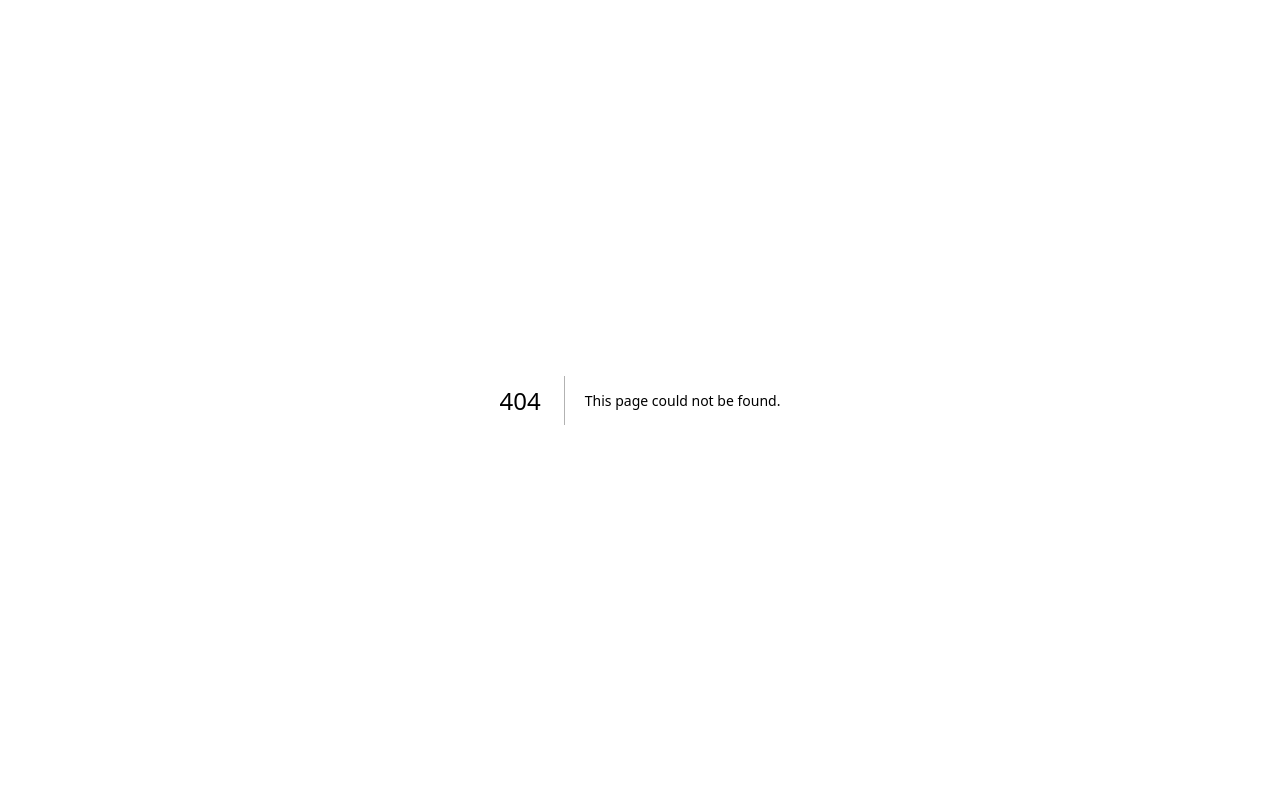
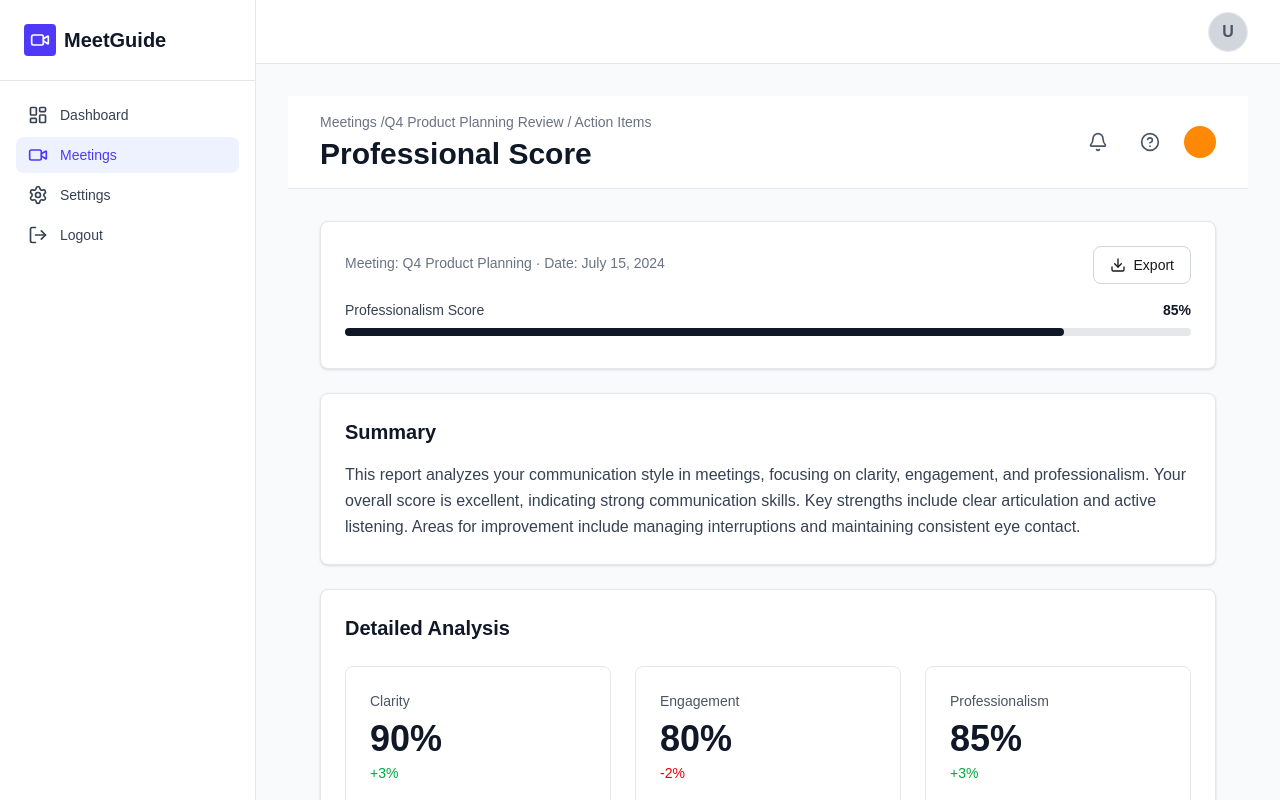
Before and after one commit to AkilaIshanMeegoda/meet-guide, a Next.js app in the folder meet-guide-app/: page /meetings/1/professional-scores in a window 1280 px wide. Before the commit this address had no page. Built offline with nearby package versions, Linux system fonts and the light colour scheme.

Commit message:
updated the slide bar

```diff
--- /dev/null
+++ b/meet-guide-app/app/(dashboard)/meetings/[id]/professional-scores/page.jsx
@@ -0,0 +1,107 @@
+'use client';
+
+import React from 'react';
+import { Bell, HelpCircle, Download } from 'lucide-react';
+
+const ProfessionalScorePage = () => {
+  const handleExport = () => {
+    console.log('Exporting report...');
+  };
+
+  return (
+    <div className="flex-1 overflow-auto bg-gray-50">
+      {/* Header */}
+      <div className="bg-white border-b border-gray-200 px-8 py-4">
+        <div className="flex items-center justify-between">
+          <div>
+            <p className="text-sm text-gray-500 mb-1">
+              Meetings /Q4 Product Planning Review / Action Items
+            </p>
+            <h1 className="text-3xl font-bold text-gray-900">Professional Score</h1>
+          </div>
+          <div className="flex items-center gap-4">
+            <button className="p-2 hover:bg-gray-100 rounded-lg transition-colors">
+              <Bell className="w-5 h-5 text-gray-600" />
+            </button>
+            <button className="p-2 hover:bg-gray-100 rounded-lg transition-colors">
+              <HelpCircle className="w-5 h-5 text-gray-600" />
+            </button>
+            <div className="w-8 h-8 bg-orange-400 rounded-full"></div>
+          </div>
+        </div>
+      </div>
+
+      {/* Content */}
+      <div className="p-8">
+        {/* Score Header */}
+        <div className="bg-white rounded-lg shadow-sm border border-gray-200 p-6 mb-6">
+          <div className="flex items-center justify-between mb-4">
+            <div>
+              <p className="text-sm text-gray-500 mb-1">
+                Meeting: Q4 Product Planning · Date: July 15, 2024
+              </p>
+            </div>
+            <button
+              onClick={handleExport}
+              className="flex items-center gap-2 px-4 py-2 border border-gray-300 rounded-lg hover:bg-gray-50 transition-colors"
+            >
+              <Download className="w-4 h-4" />
+              <span className="text-sm font-medium">Export</span>
+            </button>
+          </div>
+
+          <div className="mb-2">
+            <div className="flex items-center justify-between mb-2">
+              <span className="text-sm font-medium text-gray-700">Professionalism Score</span>
+              <span className="text-sm font-bold text-gray-900">85%</span>
+            </div>
+            <div className="w-full bg-gray-200 rounded-full h-2">
+              <div className="bg-gray-900 h-2 rounded-full" style={{ width: '85%' }}></div>
+            </div>
+          </div>
+        </div>
+
+        {/* Summary */}
+        <div className="bg-white rounded-lg shadow-sm border border-gray-200 p-6 mb-6">
+          <h2 className="text-xl font-bold text-gray-900 mb-4">Summary</h2>
+          <p className="text-gray-700 leading-relaxed">
+            This report analyzes your communication style in meetings, focusing on clarity,
+            engagement, and professionalism. Your overall score is excellent, indicating strong
+            communication skills. Key strengths include clear articulation and active listening.
+            Areas for improvement include managing interruptions and maintaining consistent eye contact.
+          </p>
+        </div>
+
+        {/* Detailed Analysis */}
+        <div className="bg-white rounded-lg shadow-sm border border-gray-200 p-6">
+          <h2 className="text-xl font-bold text-gray-900 mb-6">Detailed Analysis</h2>
+
+          <div className="grid grid-cols-1 md:grid-cols-3 gap-6">
+            {/* Clarity */}
+            <div className="border border-gray-200 rounded-lg p-6">
+              <h3 className="text-sm font-medium text-gray-600 mb-2">Clarity</h3>
+              <div className="text-4xl font-bold text-gray-900 mb-1">90%</div>
+              <div className="text-sm font-medium text-green-600">+3%</div>
+            </div>
+
+            {/* Engagement */}
+            <div className="border border-gray-200 rounded-lg p-6">
+              <h3 className="text-sm font-medium text-gray-600 mb-2">Engagement</h3>
+              <div className="text-4xl font-bold text-gray-900 mb-1">80%</div>
+              <div className="text-sm font-medium text-red-600">-2%</div>
+            </div>
+
+            {/* Professionalism */}
+            <div className="border border-gray-200 rounded-lg p-6">
+              <h3 className="text-sm font-medium text-gray-600 mb-2">Professionalism</h3>
+              <div className="text-4xl font-bold text-gray-900 mb-1">85%</div>
+              <div className="text-sm font-medium text-green-600">+3%</div>
+            </div>
+          </div>
+        </div>
+      </div>
+    </div>
+  );
+};
+
+export default ProfessionalScorePage;
--- a/meet-guide-app/components/Sidebar.tsx
+++ b/meet-guide-app/components/Sidebar.tsx
@@ -1,68 +1,73 @@
-"use client";
+'use client';
 
-import Link from "next/link";
-import { usePathname } from "next/navigation";
-import { LayoutDashboard, Video, Settings, LogOut } from "lucide-react";
+import React from 'react';
+import { LayoutDashboard, Video, Settings, LogOut } from 'lucide-react';
+import Link from 'next/link';
+import { usePathname } from 'next/navigation';
 
 const Sidebar = () => {
   const pathname = usePathname();
 
-  const navItems = [
+  const menuItems = [
     {
-      label: "Dashboard",
-      href: "/dashboard",
+      name: 'Dashboard',
       icon: LayoutDashboard,
+      href: '/dashboard',
+      active: pathname === '/dashboard'
     },
     {
-      label: "Meetings",
-      href: "/meetings",
+      name: 'Meetings',
       icon: Video,
+      href: '/meetings',
+      active: pathname === '/meetings' || pathname.startsWith('/meetings/')
     },
     {
-      label: "Settings",
-      href: "/settings",
+      name: 'Settings',
       icon: Settings,
-    },
+      href: '/settings',
+      active: pathname === '/settings'
+    }
   ];
 
   return (
-    <div className="w-64 h-screen bg-white border-r border-gray-200 flex flex-col justify-between p-6">
-      <div>
-        <div className="mb-10">
-          <h1 className="text-xl font-bold text-gray-800">MeetGuide</h1>
-        </div>
+    <div className="w-64 bg-white border-r border-gray-200 flex flex-col h-screen">
+      {/* Logo */}
+      <div className="p-6 border-b border-gray-200">
+        <Link href="/dashboard" className="flex items-center gap-2">
+          <div className="w-8 h-8 bg-indigo-600 rounded flex items-center justify-center">
+            <Video className="w-5 h-5 text-white" />
+          </div>
+          <span className="text-xl font-semibold text-gray-900">MeetGuide</span>
+        </Link>
+      </div>
 
-        <nav className="space-y-2">
-          {navItems.map((item) => {
-            const isActive = pathname === item.href;
+      {/* Navigation */}
+      <nav className="flex-1 p-4">
+        <div className="space-y-1">
+          {menuItems.map((item) => {
+            const Icon = item.icon;
             return (
               <Link
-                key={item.href}
+                key={item.name}
                 href={item.href}
-                className={`flex items-center gap-3 px-4 py-3 rounded-lg text-sm font-medium transition-colors ${
-                  isActive
-                    ? "bg-gray-100 text-gray-900"
-                    : "text-gray-600 hover:bg-gray-50 hover:text-gray-900"
+                className={`w-full flex items-center gap-3 px-3 py-2 rounded-lg transition-colors ${
+                  item.active
+                    ? 'bg-indigo-50 text-indigo-600'
+                    : 'text-gray-700 hover:bg-gray-100'
                 }`}
               >
-                <item.icon className="w-5 h-5" />
-                {item.label}
+                <Icon className="w-5 h-5" />
+                <span className="text-sm font-medium">{item.name}</span>
               </Link>
             );
           })}
-        </nav>
-      </div>
 
-      <div className="space-y-4">
-        <button className="w-full bg-blue-600 hover:bg-blue-700 text-white font-semibold py-3 px-4 rounded-lg transition-colors">
-          Join Meeting
-        </button>
-
-        <button className="w-full flex items-center gap-3 px-4 py-2 text-sm font-medium text-gray-600 hover:text-gray-900 transition-colors">
-          <LogOut className="w-5 h-5" />
-          Logout
-        </button>
-      </div>
+          <button className="w-full flex items-center gap-3 px-3 py-2 text-gray-700 hover:bg-gray-100 rounded-lg transition-colors">
+            <LogOut className="w-5 h-5" />
+            <span className="text-sm font-medium">Logout</span>
+          </button>
+        </div>
+      </nav>
     </div>
   );
 };
--- a/meet-guide-app/package.json
+++ b/meet-guide-app/package.json
@@ -3,7 +3,7 @@
   "version": "0.1.0",
   "private": true,
   "scripts": {
-    "dev": "next dev",
+    "dev": "next dev -H localhost -p 4001",
     "build": "next build",
     "start": "next start",
     "lint": "eslint"
```
